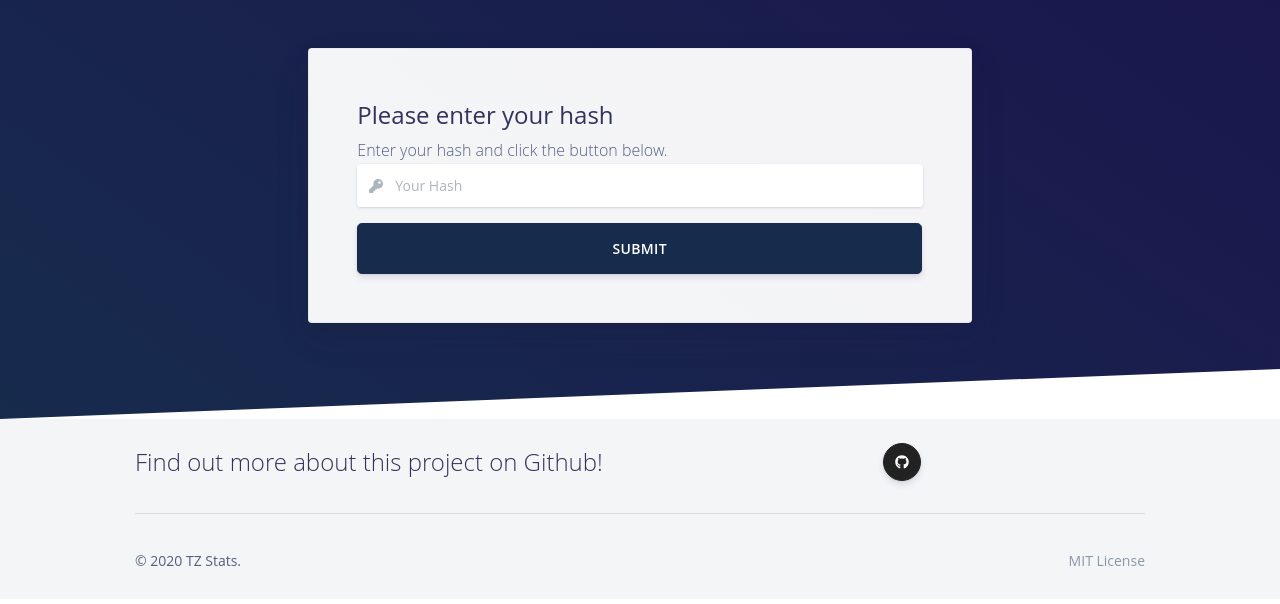
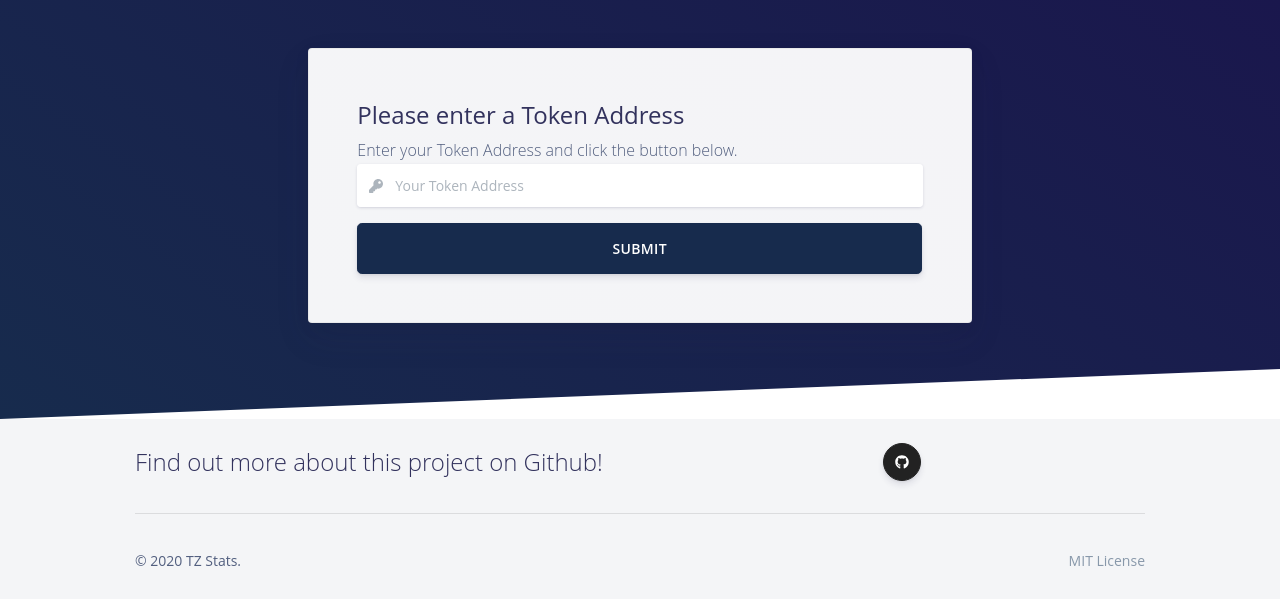
Before and after one commit to gripep/tz-SLOT, a React (Create React App) app: page / in a window 1280 px wide. Shown: the top 604 px of the page. Built offline with nearby package versions, Linux system fonts and the light colour scheme.

Commit message:
Changed text

```diff
--- a/src/components/Form.js
+++ b/src/components/Form.js
@@ -38,9 +38,9 @@ export class Form extends Component {
                 <Col lg="8">
                   <Card className="bg-gradient-secondary shadow">
                     <CardBody className="p-lg-5">
-                      <h4 className="mb-1">Please enter your hash</h4>
+                      <h4 className="mb-1">Please enter a Token Address</h4>
                       <p className="mt-0 mb-0">
-                        Enter your hash and click the button below.
+                        Enter your Token Address and click the button below.
                       </p>
                       <FormGroup
                         className={classnames({
@@ -54,7 +54,7 @@ export class Form extends Component {
                             </InputGroupText>
                           </InputGroupAddon>
                           <Input
-                            placeholder="Your Hash"
+                            placeholder="Your Token Address"
                             type="text"
                             onFocus={(e) => this.setState({ boxFocused: true })}
                             onBlur={(e) => this.setState({ boxFocused: false })}
```
